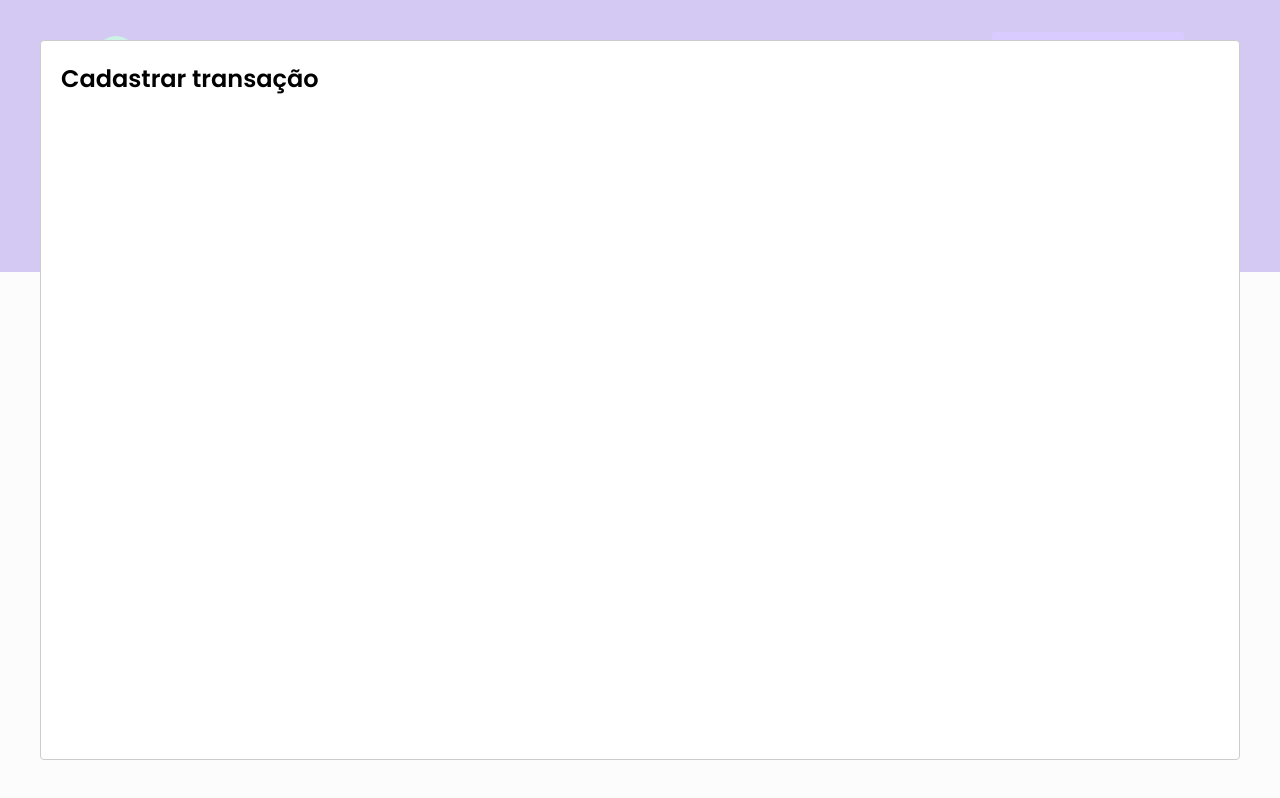
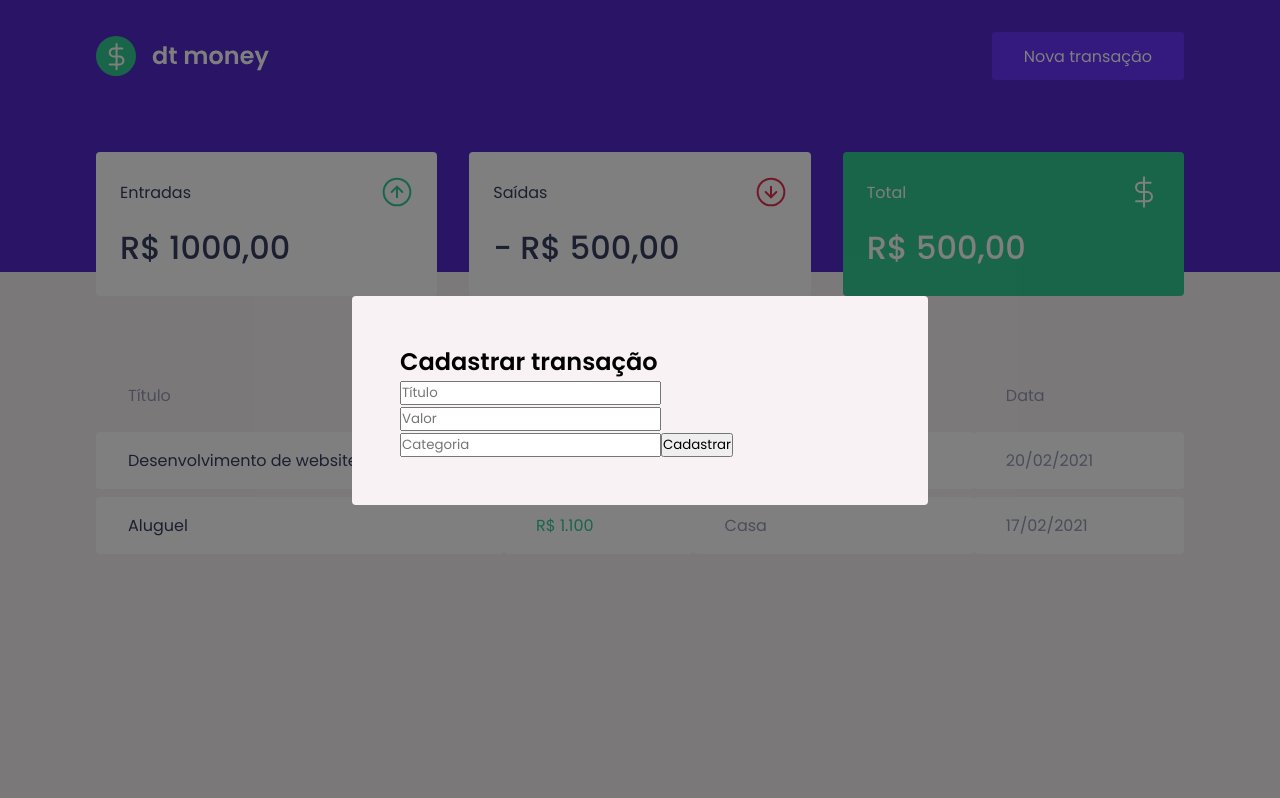
Before and after one commit to brunodmsi/dtmoney, a React (Create React App) app: page / in a window 1280 px wide. Both pictures are taken after a click on the button "Nova transação". Built offline with nearby package versions, Linux system fonts and the light colour scheme; no server answers; what miragejs would draw is missing.

Commit message:
feat: estilização global de modals

```diff
--- a/src/components/NewTransactionModal/index.tsx
+++ b/src/components/NewTransactionModal/index.tsx
@@ -1,4 +1,5 @@
 import Modal from 'react-modal';
+import { Container } from './styles';
 
 interface NewTransactionModalProps {
   isOpen: boolean;
@@ -10,8 +11,19 @@
     <Modal
       isOpen={isOpen}
       onRequestClose={onRequestClose}
+      overlayClassName="react-modal-overlay"
+      className="react-modal-content"
     >
-      <h2>Cadastrar transação</h2>
+
+      <Container>
+        <h2>Cadastrar transação</h2>
+
+        <input placeholder="Título" />
+        <input placeholder="Valor" type="number" />
+        <input placeholder="Categoria" />
+
+        <button type="submit">Cadastrar</button>
+      </Container>
     </Modal>
   )
 }
--- a/src/components/NewTransactionModal/styles.ts
+++ b/src/components/NewTransactionModal/styles.ts
@@ -1,3 +1,3 @@
 import styled from "styled-components";
 
-export const Container = styled.div``;
+export const Container = styled.form``;
--- a/src/styles/global.ts
+++ b/src/styles/global.ts
@@ -54,4 +54,27 @@
     opacity: 0.6;
     cursor: not-allowed;
   }
+
+  .react-modal-overlay {
+    background: rgba(0, 0, 0, 0.5);
+
+    position: fixed;
+    top: 0;
+    bottom: 0;
+    left: 0;
+    right: 0;
+
+    display: flex;
+    align-items: center;
+    justify-content: center;
+  }
+
+  .react-modal-content {
+    width: 100%;
+    max-width: 576px;
+    background: var(--background);
+    padding: 3rem;
+    position: relative;
+    border-radius: .25rem;
+  }
 `;
```
